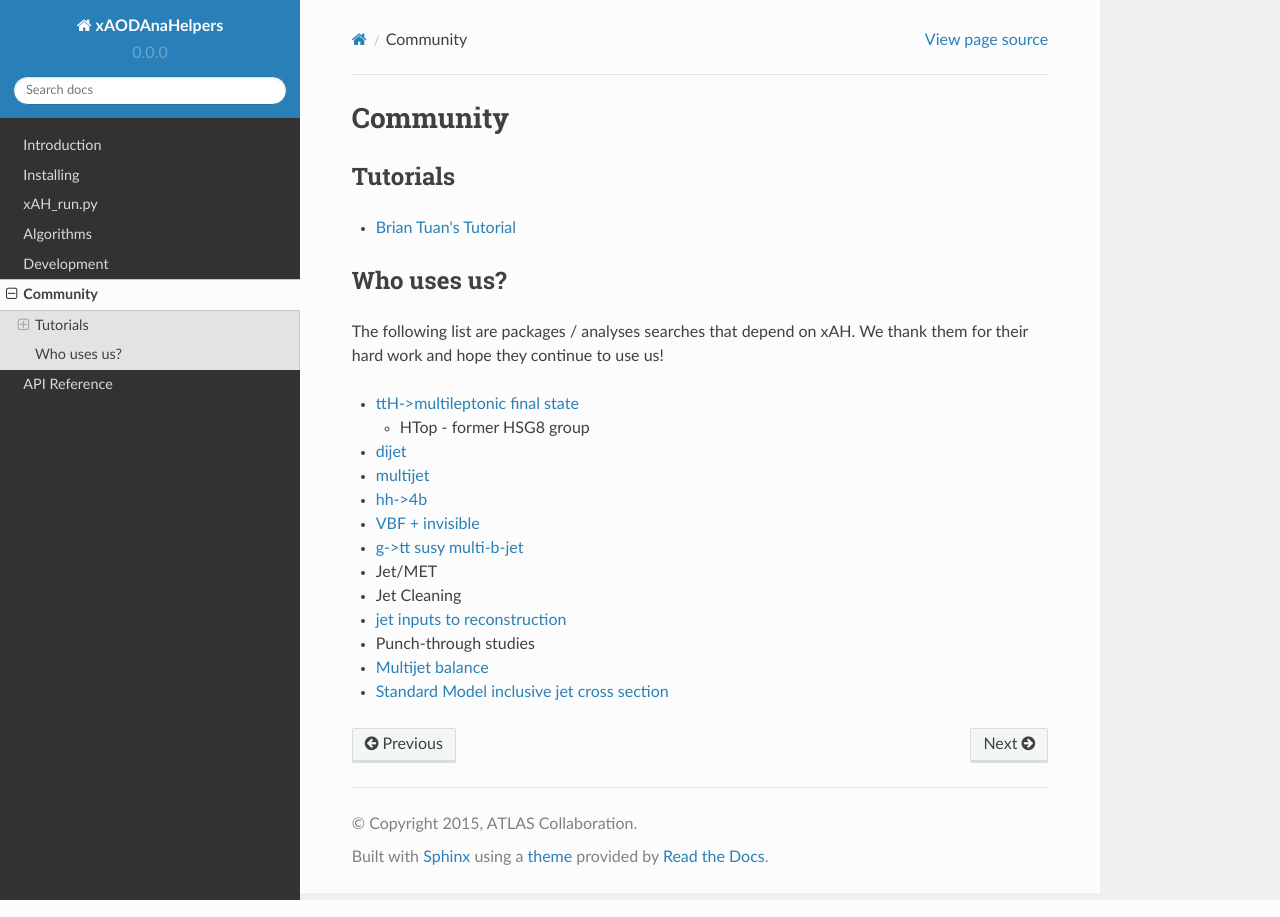
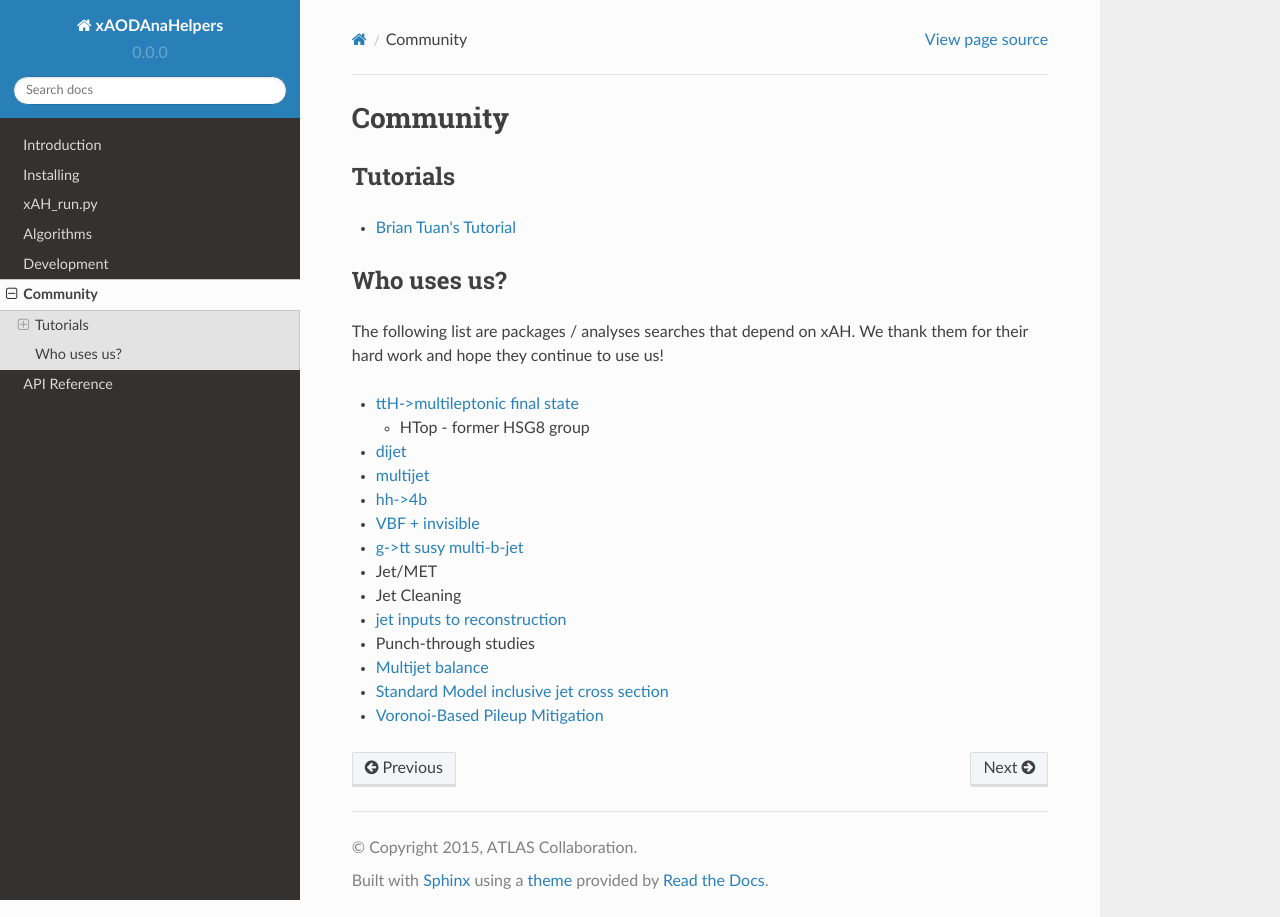
Before and after one commit to UCATLAS/xAODAnaHelpers, a Sphinx documentation site: the page built from docs/Community.rst, in a window 1280 px wide. Built offline with Sphinx 7.4.7 and the Read the Docs theme 2.0.0, drawn with Linux system fonts in a browser that asks for light colours.

Commit message:
Add Aviv's Code

```diff
--- a/docs/Community.rst
+++ b/docs/Community.rst
@@ -29,3 +29,4 @@ The following list are packages / analyses searches that depend on xAH. We thank
 -  Punch-through studies
 -  `Multijet balance <https://twiki.cern.ch/twiki/bin/viewauth/AtlasProtected/MultijetBalanceRunIIFramework>`__
 -  `Standard Model inclusive jet cross section <https://twiki.cern.ch/twiki/bin/viewauth/AtlasProtected/InclusiveJetCrossSection>`__
+-  `Voronoi-Based Pileup Mitigation <https://github.com/AvivCukierman/Voronoi_xAOD>`__
```
